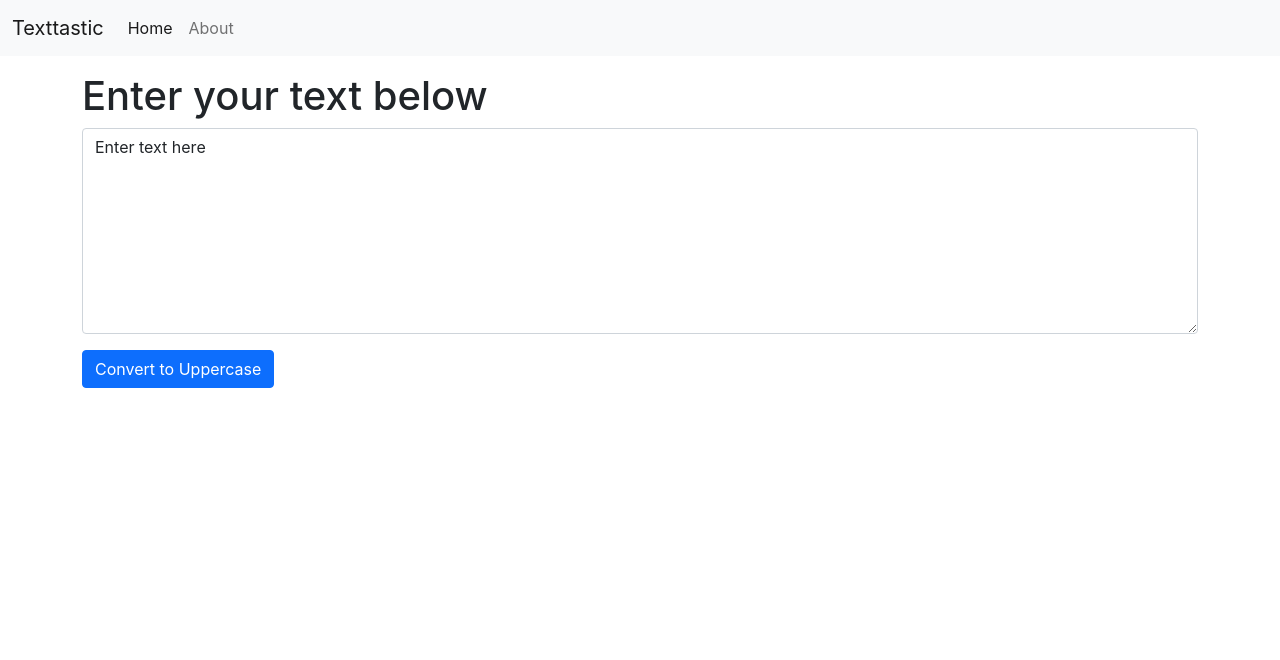
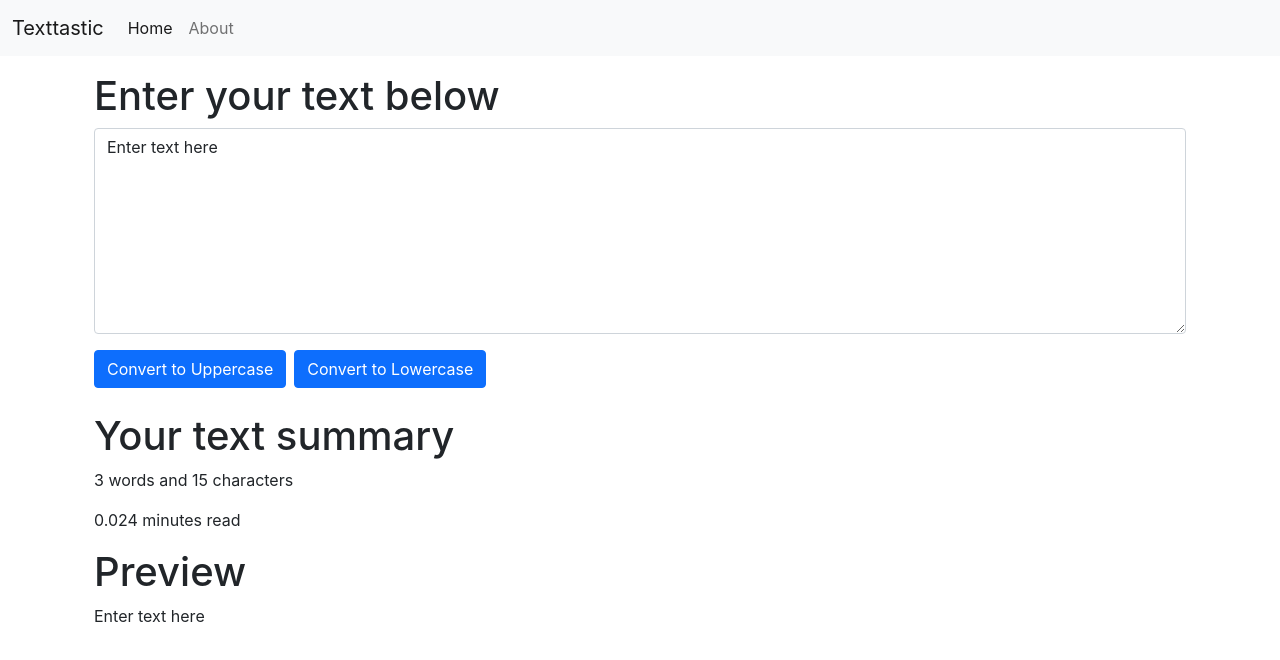
Before and after one commit to ranamomin/ToDoApp, a React (Create React App) app: page / in a window 1280 px wide. Shown: the top 660 px of the page. Built offline with nearby package versions, Linux system fonts and the light colour scheme.

Commit message:
added lowercase functionality, statatistics, and preview

```diff
--- a/src/MyComponents/TextForm.js
+++ b/src/MyComponents/TextForm.js
@@ -4,12 +4,16 @@ export default function TextForm(props) {
     const handleUpClick = () => {
         setText(text.toUpperCase());
     };
+    const handleLowerClick = () => {
+      setText(text.toLowerCase());
+    };
      const handleOnChange = (event) => {
        setText(event.target.value);
      };
     const [text, setText] = useState("Enter text here");
   return (
-    <div>
+    <>
+      <div className="container">
         <h1>{props.heading}</h1>
         <div className="mb--3">
           <textarea
@@ -20,8 +24,26 @@ export default function TextForm(props) {
             onChange={handleOnChange}
           ></textarea>
         </div>
-      <button className="btn btn-primary my-3" onClick={handleUpClick}>Convert to Uppercase</button>
-
+        <button className="btn btn-primary my-3" onClick={handleUpClick}>
+          Convert to Uppercase
+        </button>
+        <button className="btn btn-primary my-3 mx-2" onClick={handleLowerClick}>
+          Convert to Lowercase
+        </button>
       </div>
+      <div className="container my-2">
+        <h1>Your text summary</h1>
+        <p>
+          {text.split(" ").length} words and {text.length} characters
+        </p>
+        <p>{0.008 * text.split(" ").length} minutes read</p>
+      </div>
+      <div className='container my-2'>
+          <h1>Preview</h1>
+          <p>
+              {text}
+          </p>
+      </div>
+    </>
   );
 }
```
Lines whose indentation alone changed are shown as unchanged.
